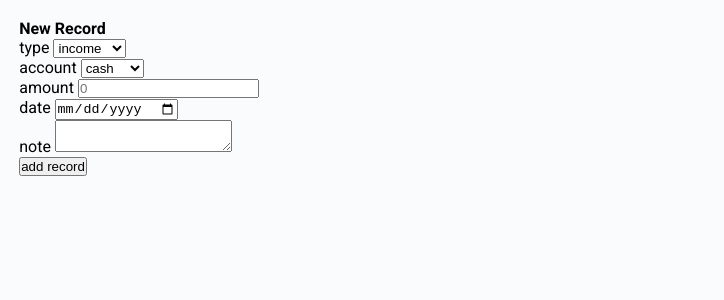
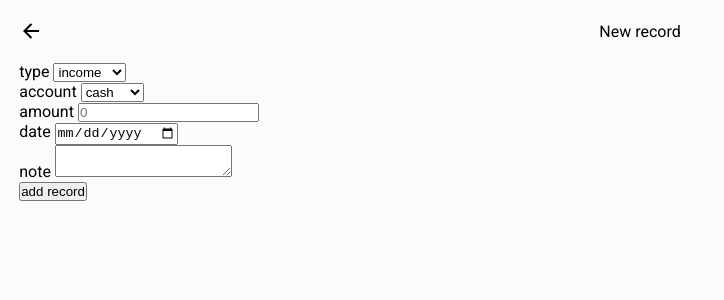
Before and after one commit to AltanfizGenity/BudgetEve-deprecated, a Svelte app: page / in a window 1280 px wide. Both pictures are taken after a click on the button 640 px from the left and 758 px from the top of the page. Shown: the top 300 px of the page, without its empty margins (0-724 px from the left). Built offline with nearby package versions, Linux system fonts and the light colour scheme.

Commit message:
feat(overlay): add and style header

```diff
--- a/src/App.svelte
+++ b/src/App.svelte
@@ -30,7 +30,7 @@
   {/if}
 </main>
 {#if $isRecordFormOpen}
-  <Overlay>
+  <Overlay headerText="New record" useHeader>
     <RecordForm />
   </Overlay>
 {/if}
--- a/src/components/core/Overlay.svelte
+++ b/src/components/core/Overlay.svelte
@@ -1,11 +1,21 @@
 <script>
+  import BackButton from "../buttons/icon-button/BackButton.svelte";
+
   export let zIndex = 200;
+  export let useHeader = false;
+  export let headerText = "title";
 </script>
 
 <div class="overlay" style:z-index={zIndex}>
   <div class="backlayer"></div>
   <div class="content">
-    <slot></slot>
+    {#if useHeader}
+      <div class="header">
+        <BackButton />
+        <div class="title">{headerText}</div>
+      </div>
+    {/if}
+    <slot class="main-content"></slot>
   </div>
 </div>
 
@@ -19,4 +29,23 @@
     height: 100dvh;
     padding: var(--appSpacing);
   }
+
+  .content {
+    display: flex;
+    flex-direction: column;
+    gap: var(--appSpacing);
+  }
+
+  .header {
+    display: flex;
+    justify-content: space-between;
+    align-items: center;
+    position: relative;
+  }
+
+  .title {
+    position: absolute;
+    left: 50%;
+    translate: -50%;
+  }
 </style>
--- a/src/components/forms/RecordForm.svelte
+++ b/src/components/forms/RecordForm.svelte
@@ -21,7 +21,6 @@
 </script>
 
 <form on:submit|preventDefault={submit}>
-  <h4>New Record</h4>
   <!-- Type -->
   <div class="input-group">
     <label for="type">type</label>
```
